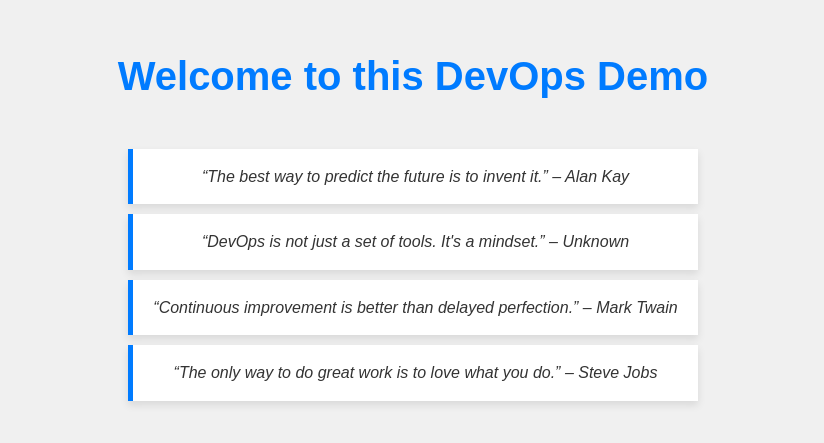
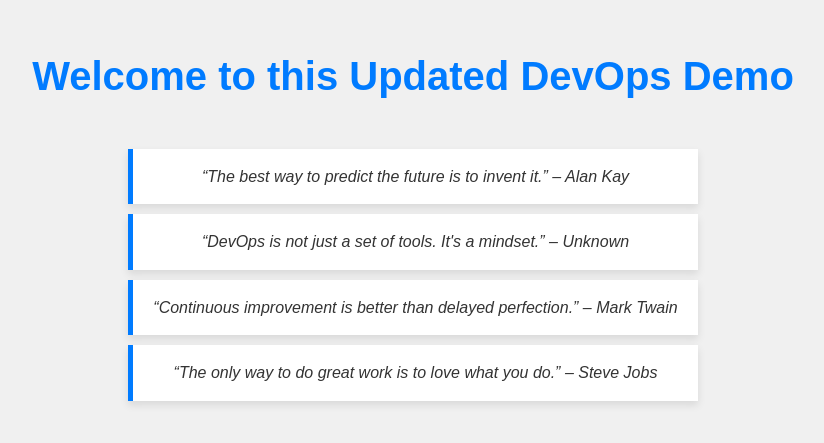
Before and after one commit to harshzurunge/DevOps-Demo, a plain HTML site: page index.html in a window 1280 px wide. Shown: the part 181-624 px from the top of the page, without its empty margins (227-1051 px from the left). Drawn offline with Linux system fonts and the light colour scheme.

Commit message:
updated webpage

```diff
--- a/index.html
+++ b/index.html
@@ -48,7 +48,7 @@
     </style>
 </head>
 <body>
-    <h1>Welcome to this DevOps Demo</h1>
+    <h1>Welcome to this Updated DevOps Demo</h1>
     <div class="quotes">
         <div class="quote">“The best way to predict the future is to invent it.” – Alan Kay</div>
         <div class="quote">“DevOps is not just a set of tools. It's a mindset.” – Unknown</div>
```
